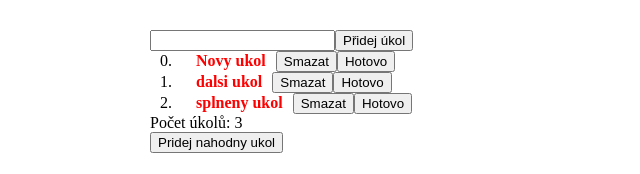
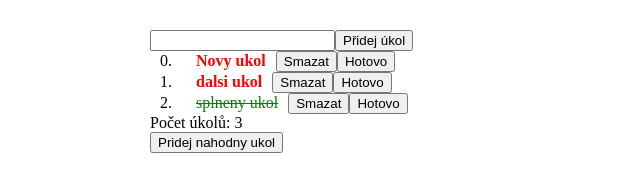
Before and after one commit to UsernameMartinn/react-ukolnicek, a React (Create React App) app: page / in a window 1280 px wide. Shown: the top 174 px of the page, without its empty margins (0-640 px from the left). Built offline with nearby package versions, Linux system fonts and the light colour scheme.

Commit message:
plně funkční úkolníček

```diff
--- a/src/NovyUkol.js
+++ b/src/NovyUkol.js
@@ -1,4 +1,5 @@
 import { useState } from 'react';
+
 
 export default function NovyUkol( {pridejUkol} ) {
 
--- a/src/PolozkaUkolu.js
+++ b/src/PolozkaUkolu.js
@@ -1,15 +1,15 @@
 import { useState, useEffect } from "react"
 
 
-export default function PolozkaUkolu( {ukol, poradi, fceSmazat} ) {
+export default function PolozkaUkolu( {ukol, poradi, fceSmazat, fceSpln} ) {
 
     return (
         <>
         <span>{poradi}. </span>
-        {!ukol.spleno && <span className="text-ukolu">{ukol.text}</span>}
-        {ukol.spleno && <span className="splneny-ukol">{ukol.text}</span>}
+        {!ukol.splneno && <span className="text-ukolu">{ukol.text}</span>}
+        {ukol.splneno && <span className="splneny-ukol">{ukol.text}</span>}
         <button onClick={() => fceSmazat(poradi)}>Smazat</button>
-        <button>Hotovo</button>
+        <button onClick={() => fceSpln(poradi)}>Hotovo</button>
         <br/>
         </>
     )
--- a/src/Ukolnicek.js
+++ b/src/Ukolnicek.js
@@ -1,6 +1,7 @@
 import NovyUkol from "./NovyUkol";
 import { useState, useEffect } from "react";
 import PolozkaUkolu from "./PolozkaUkolu";
+
 
 export default function Ukolnicek(poradi) {
 
@@ -25,7 +26,11 @@ export default function Ukolnicek(poradi) {
 
     function splnUkol(poradiUkolu) {
         let upravenySeznamUkolu = [...seznamUkolu];
+        if(upravenySeznamUkolu[poradiUkolu].splneno == true) {
+        upravenySeznamUkolu[poradiUkolu].splneno = false;
+    } else {
         upravenySeznamUkolu[poradiUkolu].splneno = true;
+    }
         nastavSeznamUkolu(upravenySeznamUkolu);
     }
 
```
